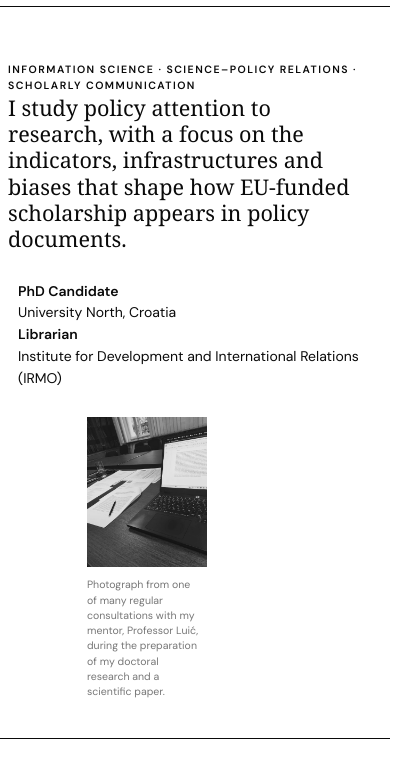
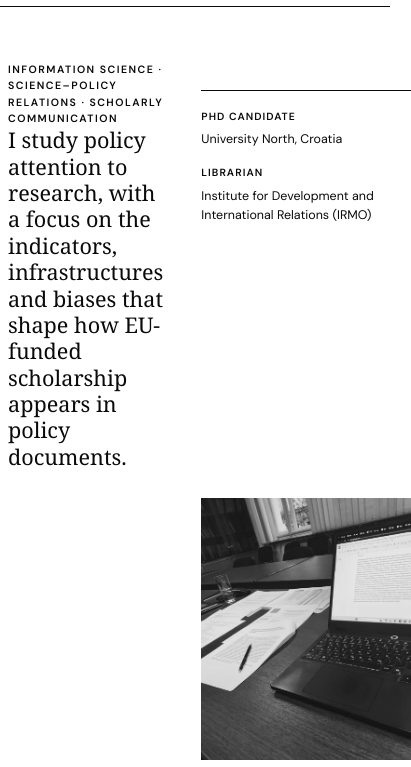
Before and after one commit to MaHoMaJa/maja-hoic.github.io, a plain HTML site: page index.html in a window 390 px wide. Shown: the part 55-822 px from the top of the page, 411 px wide, since content can reach past the window. Drawn offline with Linux system fonts and the light colour scheme; a web font is replaced by a local one.

Commit message:
Update style.css

```diff
--- a/css/style.css
+++ b/css/style.css
@@ -118,6 +118,34 @@ img {
   transform: translateX(-10px);
 }
 
+.hero-roles {
+  display: flex;
+  flex-wrap: wrap;
+  gap: 24px 52px;
+  margin-top: 38px;
+  padding-top: 18px;
+  border-top: 1px solid var(--black);
+  max-width: 690px;
+}
+
+.hero-roles div {
+  min-width: 210px;
+}
+
+.hero-roles strong {
+  display: block;
+  margin-bottom: 5px;
+  font-size: 0.65rem;
+  font-weight: 600;
+  letter-spacing: 0.1em;
+  text-transform: uppercase;
+}
+
+.hero-roles p {
+  font-size: 0.78rem;
+}
+
+
 .kicker {
   font-size: 0.66rem;
   font-weight: 600;
@@ -174,19 +202,7 @@ img {
   line-height: 1.45;
   max-width: 95%;
 }
-.hero-meta {
-  display: grid;
-  gap: 20px;
-  font-size: 0.78rem;
-}
 
-.hero-meta strong {
-  display: block;
-  margin-bottom: 4px;
-  font-size: 0.65rem;
-  letter-spacing: 0.1em;
-  text-transform: uppercase;
-}
 
 /* =========================
    SHARED SECTIONS
@@ -623,17 +639,19 @@ img {
     font-size: clamp(4rem, 18vw, 7rem);
   }
 
-  .hero-side {
-    grid-column: 1;
-    display: grid;
-    grid-template-columns: 120px minmax(0, 1fr);
-    gap: 18px;
-    align-items: end;
-  }
+.hero-roles {
+  flex-direction: column;
+  gap: 16px;
+  margin-top: 28px;
+}
 
-  .hero-image {
-    max-width: 120px;
-  }
+.hero-side {
+  display: block;
+}
+
+.hero-image {
+  max-width: 100%;
+}
 
   .hero-meta {
     grid-template-columns: 1fr;
```
